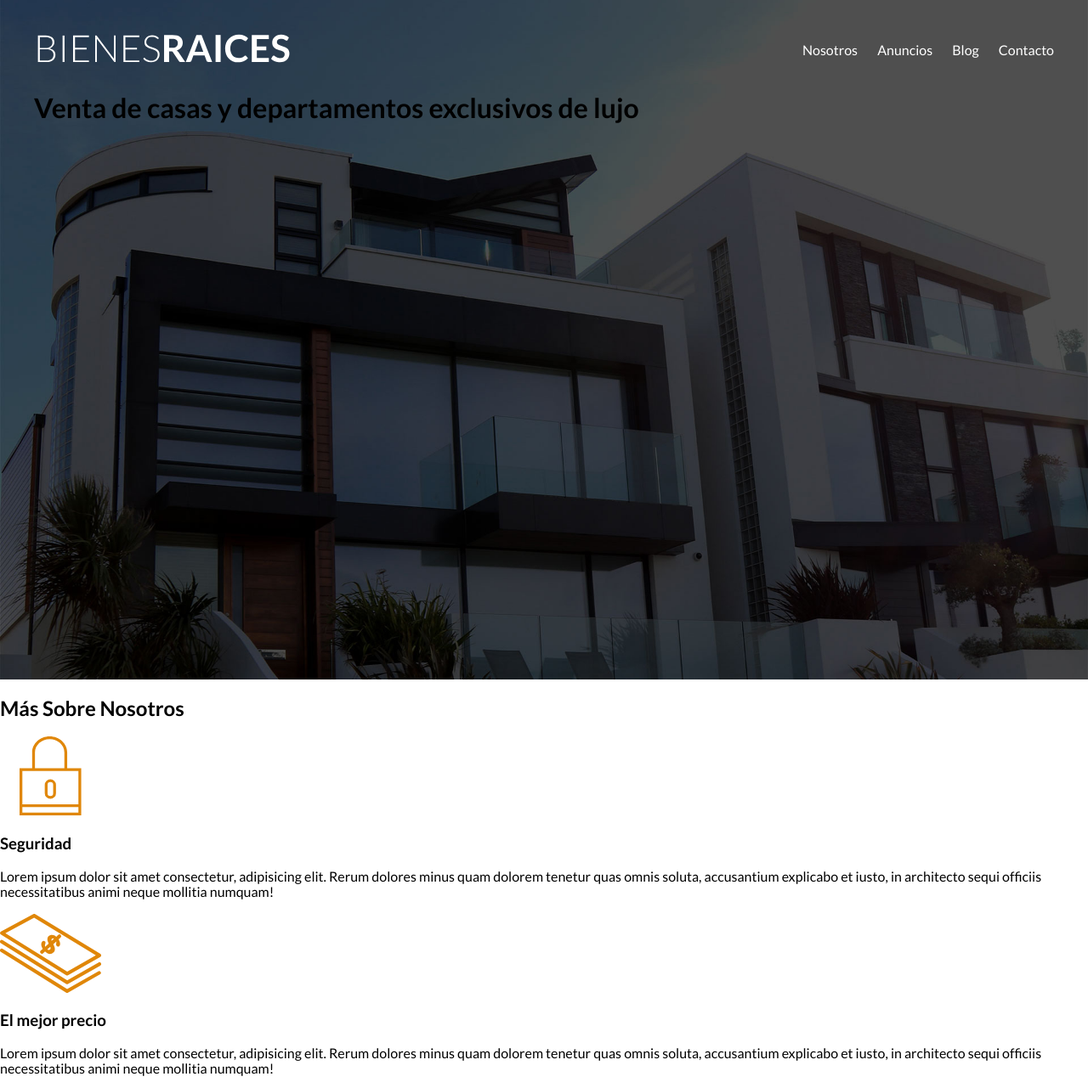
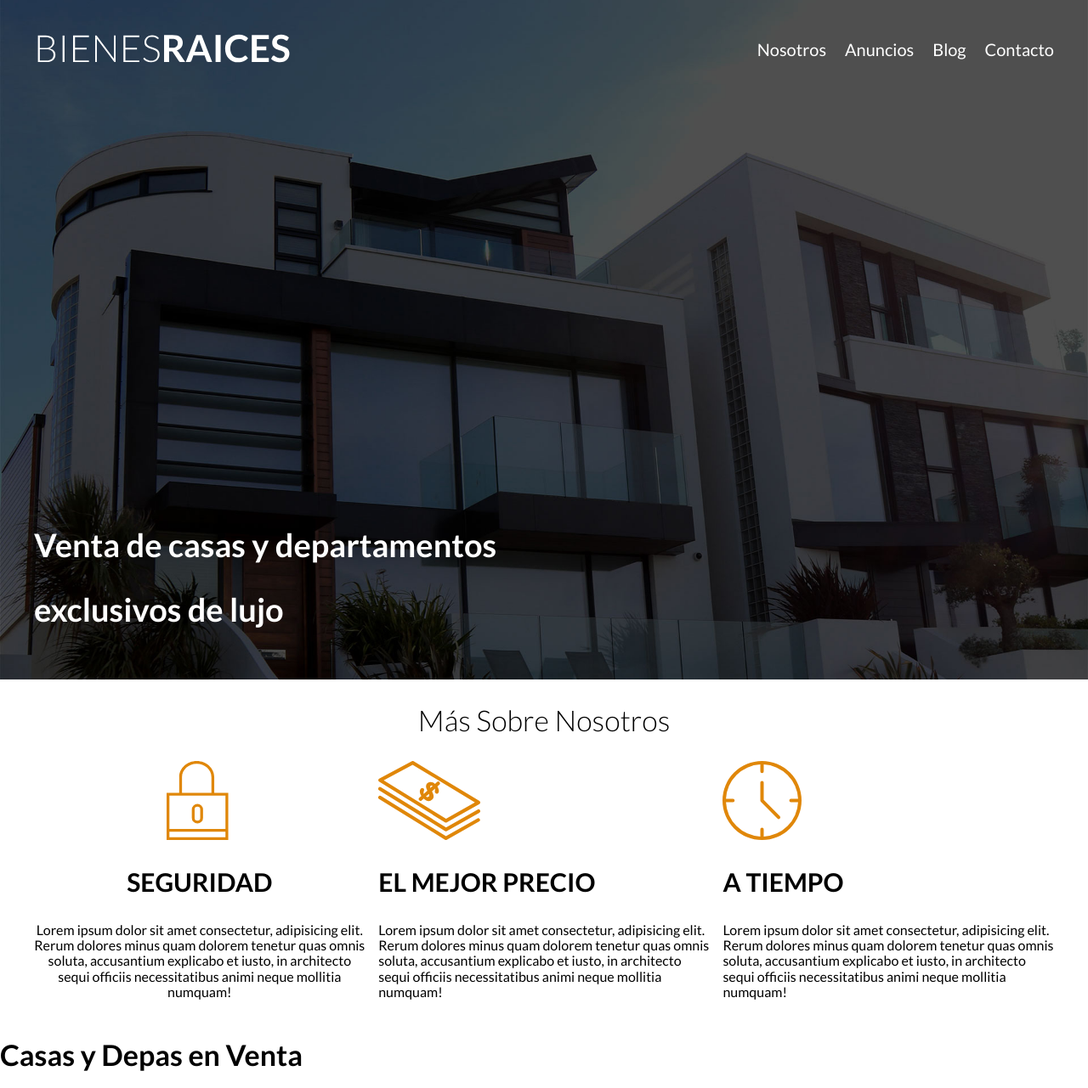
Before and after one commit to gabopereyra/DesarrolloWebUdemy, a plain HTML site: page Proyecto1BienesRaices/index.html in a window 1280 px wide. Shown: the top 1281 px of the page at 85% size. Drawn offline with Linux system fonts and the light colour scheme.

Commit message:
Se añade estilos a la sección de ICONOS

```diff
--- a/Proyecto1BienesRaices/css/styles.css
+++ b/Proyecto1BienesRaices/css/styles.css
@@ -1,12 +1,47 @@
-body{
-    font-family: 'Lato', sans-serif;
+html {
+  font-size: 62.5%; /*Seteo del REM, para que cada REM sea igual a 10px*/
 }
 
+body {
+  font-family: "Lato", sans-serif;
+}
 
 /* GLOBALES */
 .contenedor {
-  max-width: 1200px;
+  max-width: 120rem;
   margin: 0 auto;
+}
+
+h1 {
+  font-size: 3.8rem;
+}
+
+h2 {
+  font-size: 3.4rem;
+}
+
+h3 {
+  font-size: 3rem;
+}
+
+h4 {
+  font-size: 2.6rem;
+}
+p {
+  font-size: 1.6rem;
+}
+/*UTILIDADES*/
+section {
+  margin-top: 2rem;
+  margin-bottom: 2rem;
+}
+
+.fw-300{
+    font-weight: 300;
+}
+
+.centrar-texto{
+    text-align: center;
 }
 
 /* HEADER */
@@ -15,28 +50,57 @@ body{
   background-position: center center;
   background-size: cover;
   height: 100vh;
-  min-height: 600px;
+  min-height: 60rem;
+}
+
+.contenido-header {
+  height: 100%;
+  display: flex;
+  flex-direction: column;
+  justify-content: space-between;
+}
+
+.contenido-header h1 {
+  color: white;
+  padding-bottom: 2rem;
+  max-width: 60rem;
+  line-height: 2;
 }
 
 .barra {
   display: flex;
   justify-content: space-between;
   align-items: center;
-  padding-top: 30px;
+  padding-top: 3rem;
 }
 
 /*NAVBAR*/
 .navegacion a {
   color: white;
   text-decoration: none;
-  font-style: 18px;
-  margin-right: 20px;
+  font-size: 2rem;
+  margin-right: 2rem;
 }
 
-.navegacion a:hover{
-    color: blue;
+.navegacion a:hover {
+  color: blue;
 }
 
-.navegacion a:last-of-type{
-    margin: 0;
+.navegacion a:last-of-type {
+  margin: 0;
 }
+
+/*Iconos nosotros*/
+
+.iconos-nosotros {
+  display: flex;
+  justify-content: space-between;
+}
+
+.iconos {
+  flex-basis: calc(33.3% - 1rem);
+}
+
+.iconos h3 {
+  text-transform: uppercase;
+}
--- a/Proyecto1BienesRaices/index.html
+++ b/Proyecto1BienesRaices/index.html
@@ -14,7 +14,7 @@
   </head>
   <body>
     <header class="site-header inicio">
-      <div class="contenedor">
+      <div class="contenedor contenido-header">
         <div class="barra">
           <a href="index.html">
             <img src="img/logo.svg" alt="Logotipo" />
@@ -32,9 +32,10 @@
       <!--Contenedor HEADER-->
     </header>
 
-    <section>
-      <h2>Más Sobre Nosotros</h2>
-      <div>
+    <section class="contenedor seccion">
+      <h2 class="fw-300 centrar-texto">Más Sobre Nosotros</h2>
+      <div class="iconos-nosotros">
+      <div class="iconos centrar-texto">
         <img src="img/icono1.svg" alt="seguridad" />
         <h3>Seguridad</h3>
         <p>
@@ -44,7 +45,7 @@
           neque mollitia numquam!
         </p>
       </div>
-      <div>
+      <div class="iconos">
         <img src="img/icono2.svg" alt="precio" />
         <h3>El mejor precio</h3>
         <p>
@@ -54,7 +55,7 @@
           neque mollitia numquam!
         </p>
       </div>
-      <div>
+      <div class="iconos">
         <img src="img/icono3.svg" alt="tiempo" />
         <h3>A tiempo</h3>
         <p>
@@ -64,6 +65,7 @@
           neque mollitia numquam!
         </p>
       </div>
+    </div> <!--FIN CONTENEDOR DE ICONOS-->
     </section>
 
     <main>
```
